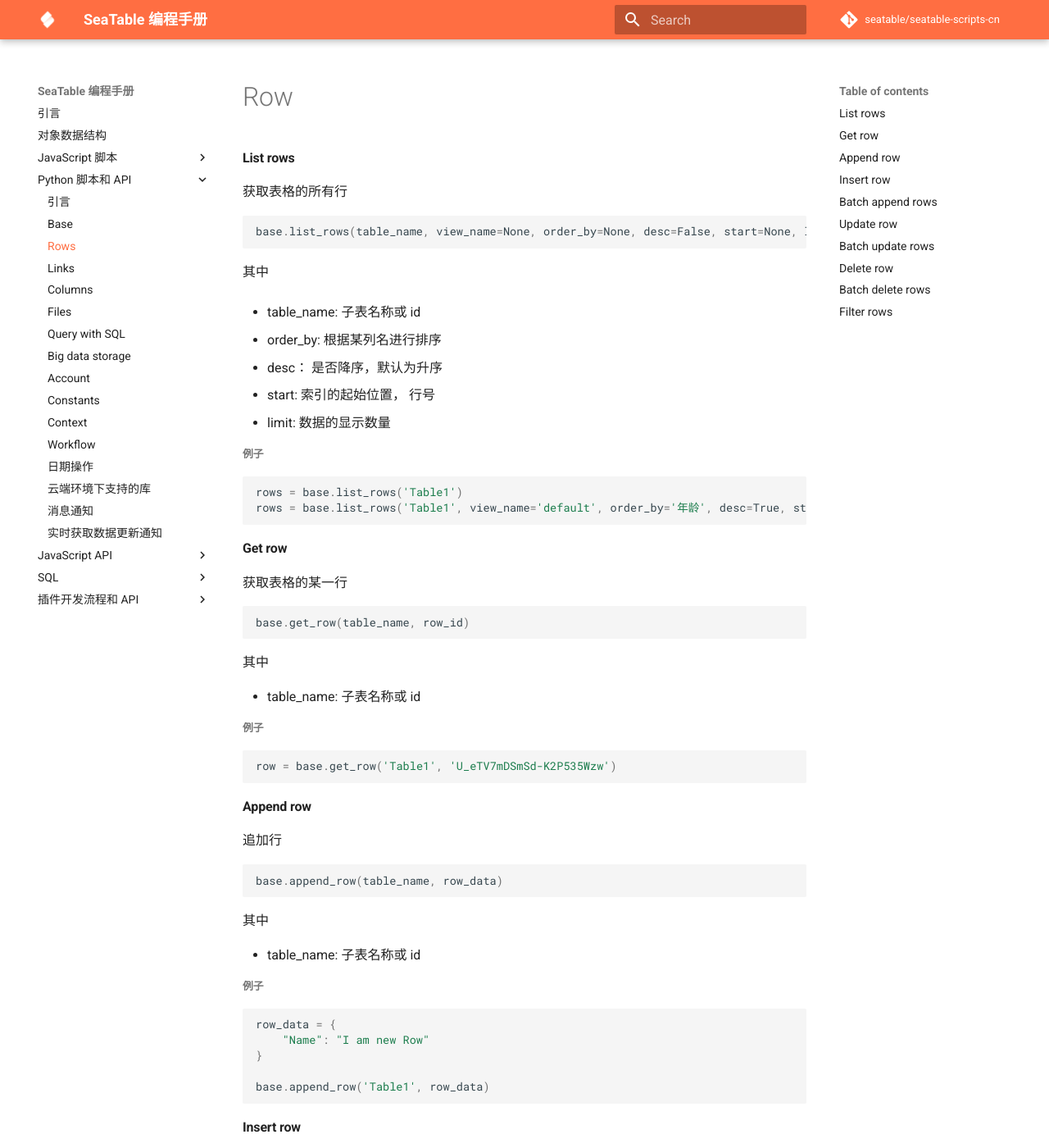
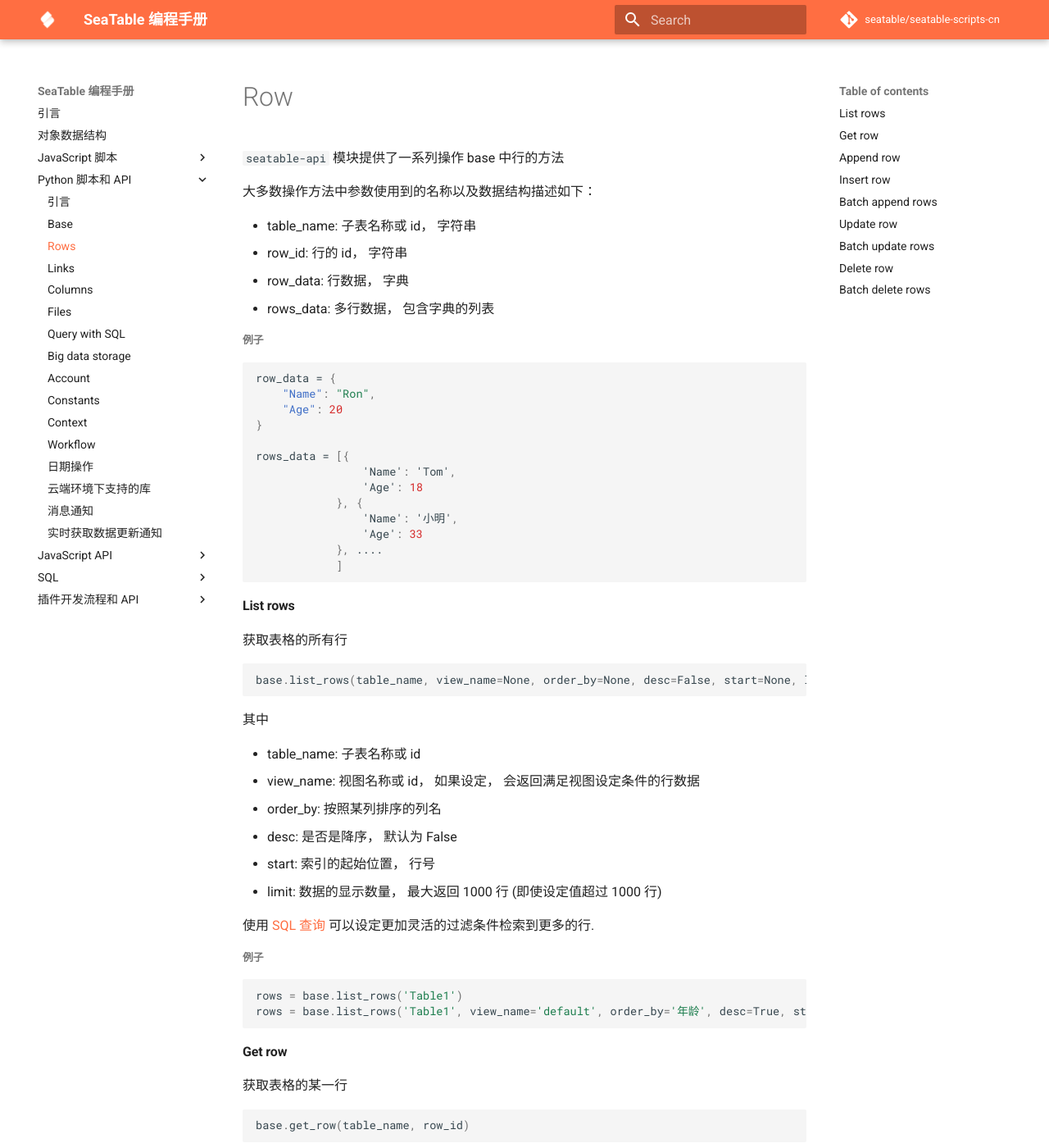
Before and after one commit to seatable/seatable-scripts-cn, an MkDocs documentation site: the page built from manual/python/rows.md, in a window 1280 px wide and 1400 px high. Shown: the whole window at 82% size. Built offline with MkDocs 1.6.1 and Material for MkDocs 9.7.7, drawn with Linux system fonts in a browser that asks for light colours; comment, search, counter and statistics services are not loaded; some of the changed text lies outside the part shown.

Commit message:
Update rows.md

````diff
--- a/manual/python/rows.md
+++ b/manual/python/rows.md
@@ -1,4 +1,31 @@
 # Row
+
+ `seatable-api` 模块提供了一系列操作 base 中行的方法
+
+大多数操作方法中参数使用到的名称以及数据结构描述如下：
+
+* table_name: 子表名称或 id， 字符串
+* row_id: 行的 id， 字符串
+* row_data: 行数据， 字典
+* rows_data: 多行数据， 包含字典的列表
+
+##### 例子
+
+```json
+row_data = {
+    "Name": "Ron",
+  	"Age": 20
+}
+
+rows_data = [{
+                'Name': 'Tom',
+                'Age': 18
+            }, {
+                'Name': '小明',
+                'Age': 33
+            }, ....
+            ]
+```
 
 #### List rows
 
@@ -11,11 +38,13 @@
 其中
 
 * table_name: 子表名称或 id
+* view_name: 视图名称或 id， 如果设定， 会返回满足视图设定条件的行数据
+* order_by: 按照某列排序的列名
+* desc:  是否是降序， 默认为 False
+* start: 索引的起始位置， 行号
+* limit: 数据的显示数量， 最大返回 1000 行 (即使设定值超过 1000 行)
 
-* order_by: 根据某列名进行排序
-* desc： 是否降序，默认为升序
-* start: 索引的起始位置， 行号
-* limit: 数据的显示数量
+使用 [SQL 查询](../sql/sql.md) 可以设定更加灵活的过滤条件检索到更多的行.
 
 ##### 例子
 
@@ -32,10 +61,6 @@
 base.get_row(table_name, row_id)
 ```
 
-其中
-
-* table_name: 子表名称或 id
-
 ##### 例子
 
 ```python
@@ -49,10 +74,6 @@
 ```python
 base.append_row(table_name, row_data)
 ```
-
-其中
-
-* table_name: 子表名称或 id
 
 ##### 例子
 
@@ -71,10 +92,6 @@
 ```python
 base.insert_row(table_name, row_data, anchor_row_id)
 ```
-
-其中
-
-* table_name: 子表名称或 id
 
 * anchor_row_id: 锚定的行的 id，将会把新行插入到这行下方
 
@@ -95,10 +112,6 @@
 ```python
 base.batch_append_rows(table_name, rows_data)
 ```
-
-其中
-
-* table_name: 子表名称或 id
 
 ##### 例子
 
@@ -124,10 +137,6 @@
 base.update_row(table_name, row_id, row_data)
 ```
 
-其中
-
-* table_name: 子表名称或 id
-
 ##### 例子
 
 ```python
@@ -144,10 +153,6 @@
 ```python
 batch_update_rows(table_name, rows_data)
 ```
-
-其中
-
-* table_name: 子表名称或 id
 
 ##### 例子
 
@@ -186,10 +191,6 @@
 base.delete_row(table_name, row_id)
 ```
 
-其中
-
-* table_name: 子表名称或 id
-
 ##### 例子
 
 ```python
@@ -204,10 +205,6 @@
 base.batch_delete_rows(table_name, row_ids)
 ```
 
-其中
-
-* table_name: 子表名称或 id
-
 ##### 例子
 
 ```python
@@ -215,7 +212,3 @@
 row_ids = [row['_id'] for row in del_rows]
 base.batch_delete_rows('Table1', row_ids)
 ```
-
-#### Filter rows
-
-最新的版本请用 SQL Query 函数提供的查询功能。
````
